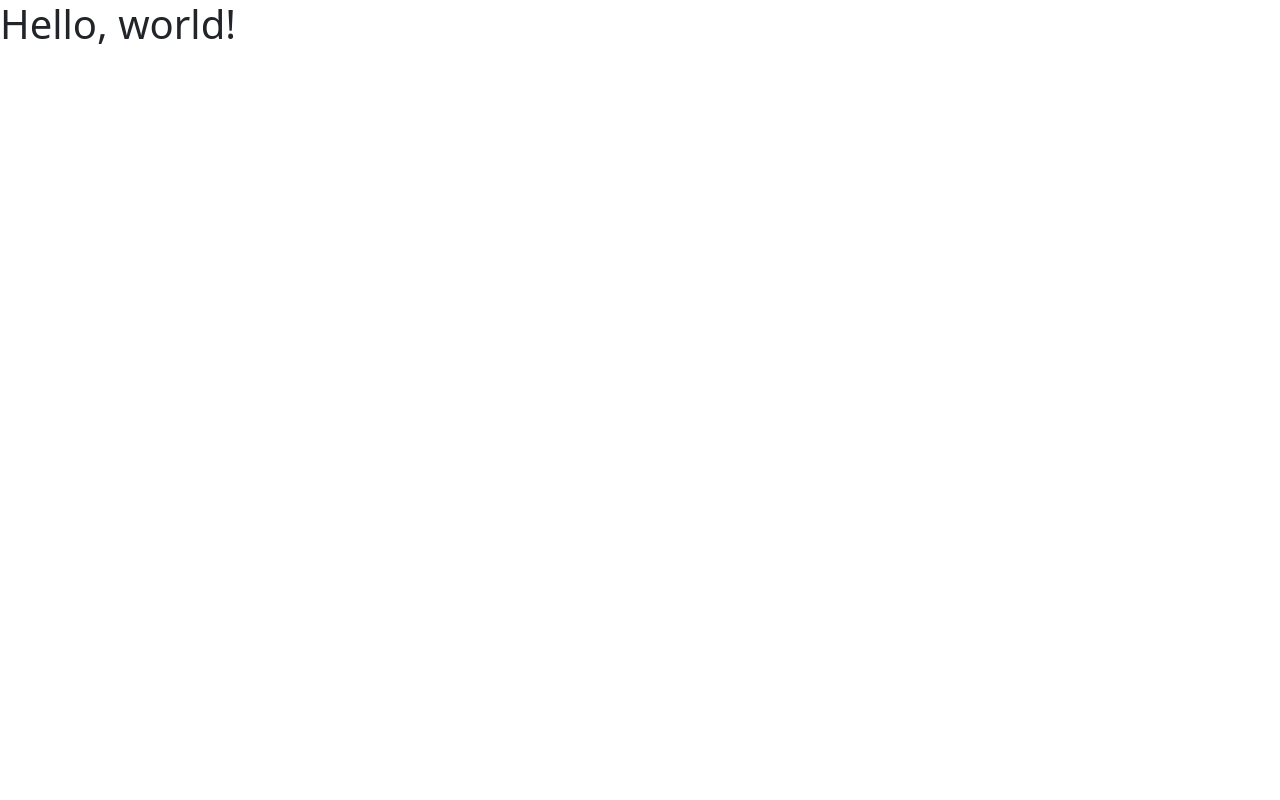
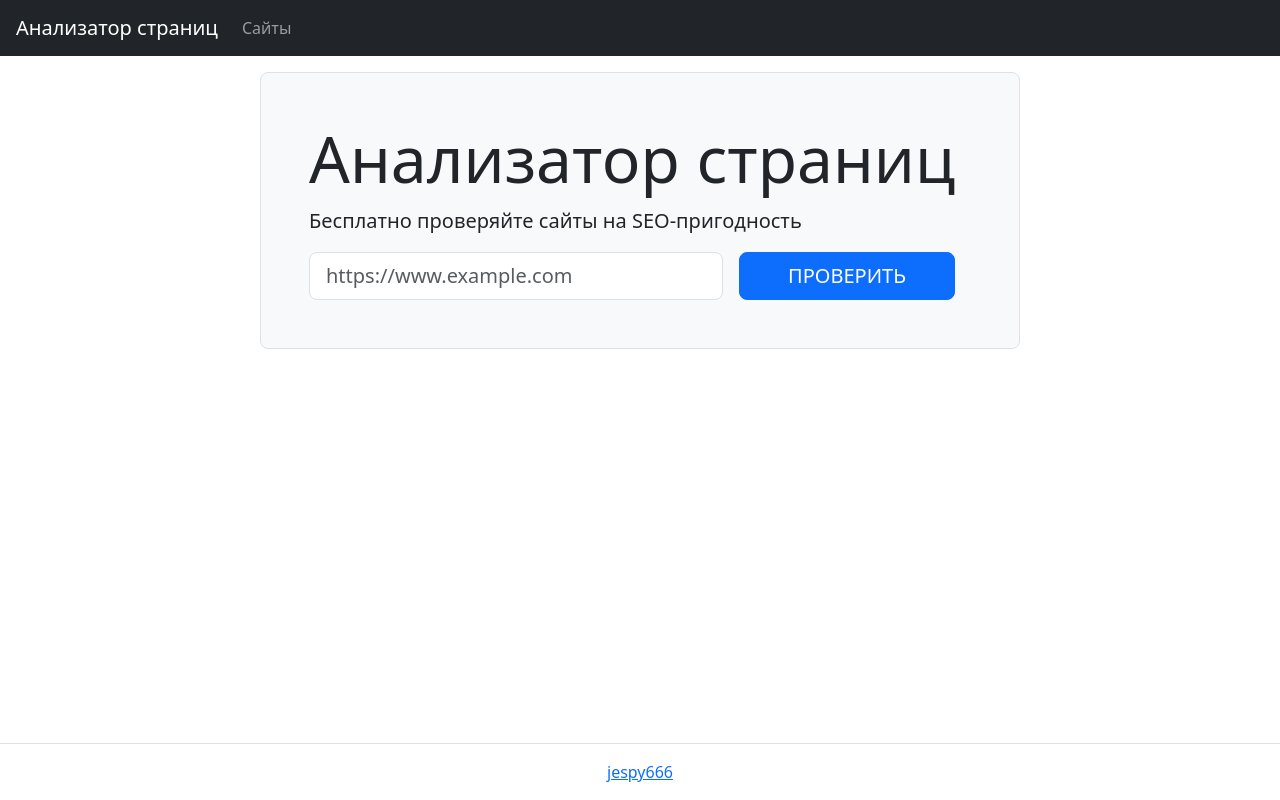
Before and after one commit to jespy666/python-project-83, a Flask app: page / in a window 1280 px wide. Before the commit the page is almost empty. Run offline with Flask 3, Linux system fonts and the light colour scheme.

Commit message:
add templates for main page

```diff
--- /dev/null
+++ b/page_analyzer/templates/footer.html
@@ -0,0 +1,7 @@
+<footer class="w-100">
+  <div class="fixed-bottom border-top">
+    <div class="text-center m-3">
+      <a href="https://github.com/">jespy666</a>
+    </div>
+  </div>
+</footer>
--- /dev/null
+++ b/page_analyzer/templates/header.html
@@ -0,0 +1,10 @@
+<header class="flex-shrink-0">
+    <nav class="navbar navbar-expand-md navbar-dark bg-dark px-3">
+  <a class="navbar-brand" href="/">Анализатор страниц</a>
+  <div id="navbarNav">
+      <ul class="navbar-nav">
+        <li class="nav-item"><a class="nav-link " href="#">Сайты</a></li>
+      </ul>
+  </div>
+</nav>
+  </header>
--- a/page_analyzer/templates/index.html
+++ b/page_analyzer/templates/index.html
@@ -7,7 +7,9 @@
     <link href="https://cdn.jsdelivr.net/npm/bootstrap@5.3.1/dist/css/bootstrap.min.css" rel="stylesheet" integrity="sha384-4bw+/aepP/YC94hEpVNVgiZdgIC5+VKNBQNGCHeKRQN+PtmoHDEXuppvnDJzQIu9" crossorigin="anonymous">
   </head>
   <body>
-    <h1>Hello, world!</h1>
+  {% include 'header.html' %}
+  {% include 'main.html' %}
+  {% include 'footer.html' %}
     <script src="https://cdn.jsdelivr.net/npm/bootstrap@5.3.1/dist/js/bootstrap.bundle.min.js" integrity="sha384-HwwvtgBNo3bZJJLYd8oVXjrBZt8cqVSpeBNS5n7C8IVInixGAoxmnlMuBnhbgrkm" crossorigin="anonymous"></script>
   </body>
 </html>
--- /dev/null
+++ b/page_analyzer/templates/main.html
@@ -0,0 +1,14 @@
+<main class="flex-grow-1">
+    <div class="container-lg mt-3">
+<div class="row">
+  <div class="col-12 col-md-10 col-lg-8 mx-auto border rounded-3 bg-light p-5">
+    <h1 class="display-3">Анализатор страниц</h1>
+    <p class="lead">Бесплатно проверяйте сайты на SEO-пригодность</p>
+    <form action="" method="post" class="d-flex justify-content-center">
+    <input type="text" name="url" placeholder="https://www.example.com" value="" class="form-control form-control-lg">
+    <input type="submit" class="btn btn-primary  btn-lg ms-3 px-5 text-uppercase mx-3" value="Проверить">
+</form>
+  </div>
+</div>
+    </div>
+  </main>
```
